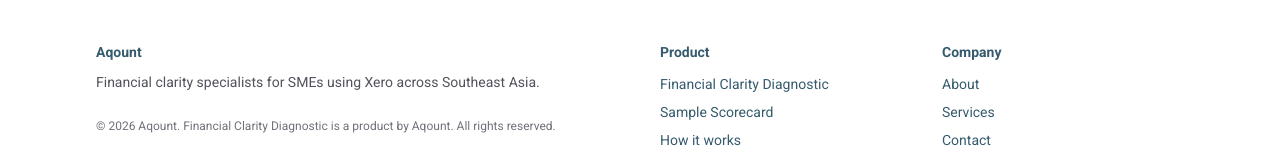
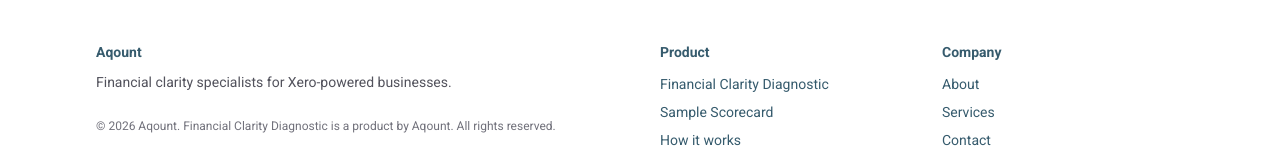
Before and after one commit to noemisasum/xero-financial-clarity, a Next.js app: page / in a window 1280 px wide. Shown: the part 4924-5084 px from the top of the page. Built offline with nearby package versions, Linux system fonts and the light colour scheme.

Commit message:
Footer: update tagline to 'Xero-powered businesses'

```diff
--- a/src/app/page.tsx
+++ b/src/app/page.tsx
@@ -516,8 +516,7 @@
                 Aqount
               </div>
               <p className="mt-2 max-w-md text-sm leading-6 text-zinc-600">
-                Financial clarity specialists for SMEs using Xero across
-                Southeast Asia.
+                Financial clarity specialists for Xero-powered businesses.
               </p>
               <div className="mt-6 text-xs text-zinc-500">
                 © {new Date().getFullYear()} Aqount. Financial Clarity Diagnostic is a product by Aqount. All rights reserved.
```
